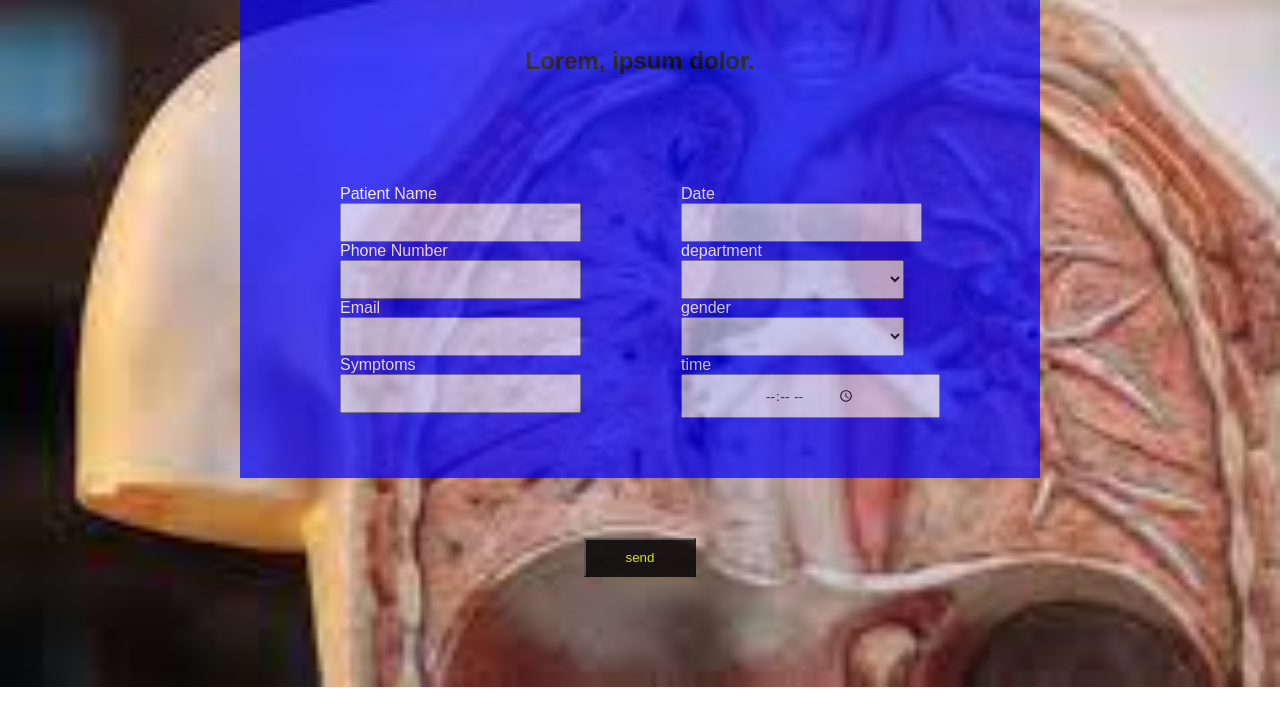
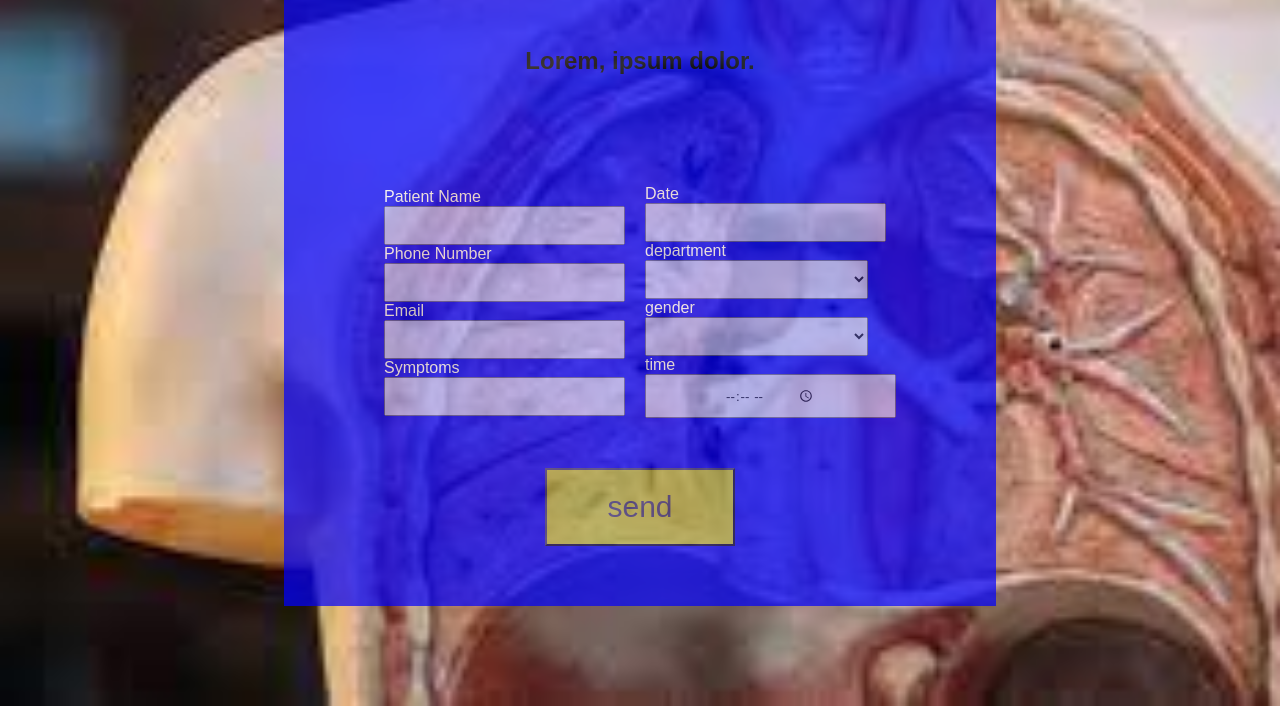
Before and after one commit to coderxuz/input, a plain HTML site: page index.html in a window 1280 px wide. Shown: the part 190-896 px from the top of the page. Drawn offline with Linux system fonts and the light colour scheme.

Commit message:
my first

```diff
--- a/index.html
+++ b/index.html
@@ -12,7 +12,11 @@
         <div class="make">
             <h2>Lorem, ipsum dolor.</h2>
             <div class="forms">
-                <form action="#" method="get">
+                <form action="#" class="forms2">
+                    <div class="form1">
+
+                        <div class="form">
+
                             <label for="patient">Patient Name</label>
                             <br>
                             <input id="patient" type="text" name="patient" required>
@@ -28,9 +32,10 @@
                             <label for="symptoms">Symptoms</label>
                             <br>
                             <input id="symptoms" type="text" name="symptoms" name="symptoms" required>
+                        </div>
 
-                </form>
-                <form action="#" method="get">
+                        <div class="form">
+
                             <label for="date">Date</label>
                             <br>
                             <input id="date" type="text" name="date" required>
@@ -52,12 +57,12 @@
                             <label for="time">time</label>
                             <br>
                             <input id="time" type="time" name="time" required>
+                        </div>
+                    </div>
+                        <input type="submit" value="send">
                 </form>
             </div>
         </div>
-        <form action="#" method="get">
-            <input type="submit" value="send">
-        </form>
     </div>
 </body>
 </html>
--- a/style/global.css
+++ b/style/global.css
@@ -32,20 +32,21 @@ form{
 }
 input{
     padding: 10px 30px;
-    opacity: 0.8;
+    opacity: 0.7;
 }
 select{
     padding: 10px 93px;
-    opacity: 0.8;
+    opacity: 0.7;
 }
 input[type="time"]{
-    padding: 10px 82px;
+    padding: 10px 78px;
 }
 input[type="submit"]{
-    padding: 10px 40px;
+    padding: 20px 60px;
     margin-top: 50px;
-    color: rgb(238, 255, 0);
-    background-color: black;
+    color: rgb(80, 76, 76);
+    background-color: yellow;
+    font-size: 30px;
 }
 .make{
     display: flex;
@@ -58,3 +59,15 @@ input[type="submit"]{
 .make h2{
     margin: 50px 0;
 }
+.forms2{
+    display: flex;
+    flex-direction: column;
+    justify-content: space-between;
+    align-items: center;
+}
+.form1{
+    display: flex;
+    justify-content: space-between;
+    align-items: center;
+    gap: 20px;
+}
```
Lines whose indentation alone changed are shown as unchanged.
